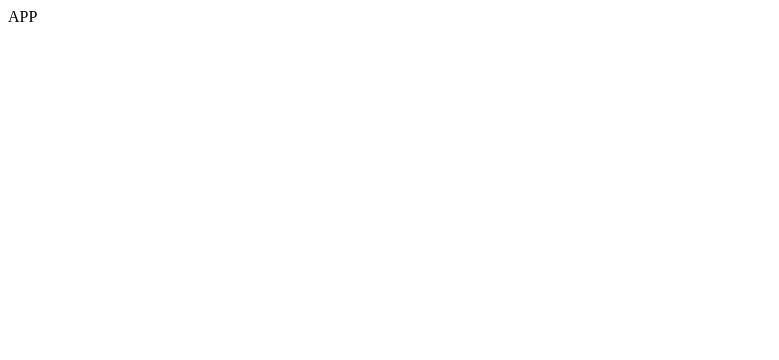
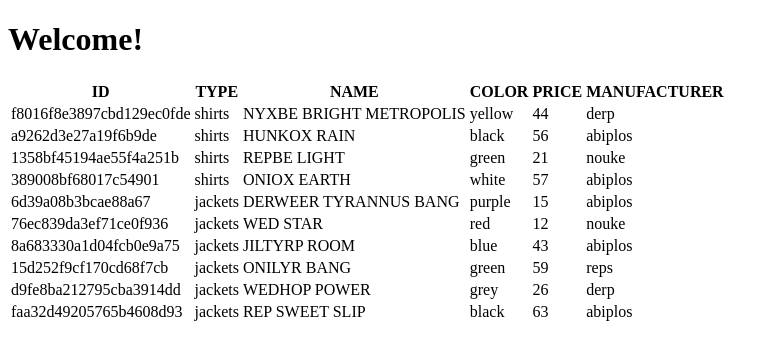
Before and after one commit to veliValentine/warehouse-ui, a React (Create React App) app: page / in a window 1280 px wide. Shown: the top 360 px of the page, without its empty margins (0-779 px from the left). Built offline with nearby package versions, Linux system fonts and the light colour scheme.

Commit message:
first table

```diff
--- a/src/App.js
+++ b/src/App.js
@@ -1,9 +1,124 @@
 import React from 'react';
+import Table from './components/Table';
+
+const d = [
+  {
+    'id': 'f8016f8e3897cbd129ec0fde',
+    'type': 'shirts',
+    'name': 'NYXBE BRIGHT METROPOLIS',
+    'color': [
+      'yellow'
+    ],
+    'price': 44,
+    'manufacturer': 'derp',
+  },
+  {
+    'id': 'a9262d3e27a19f6b9de',
+    'type': 'shirts',
+    'name': 'HUNKOX RAIN',
+    'color': [
+      'black'
+    ],
+    'price': 56,
+    'manufacturer': 'abiplos'
+  },
+  {
+    'id': '1358bf45194ae55f4a251b',
+    'type': 'shirts',
+    'name': 'REPBE LIGHT',
+    'color': [
+      'green'
+    ],
+    'price': 21,
+    'manufacturer': 'nouke',
+    'mask': 'hola'
+  },
+  {
+    'id': '389008bf68017c54901',
+    'type': 'shirts',
+    'name': 'ONIOX EARTH',
+    'color': [
+      'white'
+    ],
+    'price': 57,
+    'manufacturer': 'abiplos'
+  }, {
+    'id': '6d39a08b3bcae88a67',
+    'type': 'jackets',
+    'name': 'DERWEER TYRANNUS BANG',
+    'color': [
+      'purple'
+    ],
+    'price': 15,
+    'manufacturer': 'abiplos'
+  },
+  {
+    'id': '76ec839da3ef71ce0f936',
+    'type': 'jackets',
+    'name': 'WED STAR',
+    'color': [
+      'red'
+    ],
+    'price': 12,
+    'manufacturer': 'nouke'
+  },
+  {
+    'id': '8a683330a1d04fcb0e9a75',
+    'type': 'jackets',
+    'name': 'JILTYRP ROOM',
+    'color': [
+      'blue'
+    ],
+    'price': 43,
+    'manufacturer': 'abiplos'
+  },
+  {
+    'id': '15d252f9cf170cd68f7cb',
+    'type': 'jackets',
+    'name': 'ONILYR BANG',
+    'color': [
+      'green'
+    ],
+    'price': 59,
+    'manufacturer': 'reps'
+  },
+  {
+    'id': 'd9fe8ba212795cba3914dd',
+    'type': 'jackets',
+    'name': 'WEDHOP POWER',
+    'color': [
+      'grey'
+    ],
+    'price': 26,
+    'manufacturer': 'derp'
+  },
+  {
+    'id': 'faa32d49205765b4608d93',
+    'type': 'jackets',
+    'name': 'REP SWEET SLIP',
+    'color': [
+      'black'
+    ],
+    'price': 63,
+    'manufacturer': 'abiplos'
+  }
+];
 
 const App = () => {
+  let o = [];
+  for (let i = 0; i < d.length; i++) {
+    const da = d[i];
+    o[da.id] = da;
+  }
+  const data = o;
+
   return (
     <div>
-      APP
+      <h1>Welcome!</h1>
+      <Table
+        data={Object.values(data)}
+        headers={Object.keys(Object.values(data)[0])}
+      />
     </div>
   );
 };
--- /dev/null
+++ b/src/components/Table.js
@@ -0,0 +1,33 @@
+import React from 'react';
+
+const Header = ({ headers }) => {
+  return (
+    <tr>
+      {headers.map(h => <th key={h}>{h.toUpperCase()}</th>)}
+    </tr>
+  );
+};
+
+const Body = ({ data, headers }) => {
+  return (
+    <tr>
+      {headers.map(header => <td key={header}>{data[header]}</td>)}
+    </tr>
+  );
+};
+
+const Table = ({ data, headers }) => {
+  headers = headers ? headers : ['type', 'name', 'color', 'price', 'manufacturer'];
+  return (
+    <table>
+      <thead>
+        <Header headers={headers} />
+      </thead>
+      <tbody>
+        {data.map(d => <Body key={d.id} data={d} headers={headers} />)}
+      </tbody>
+    </table>
+  );
+};
+
+export default Table;
```
Also changed, not shown: .eslintrc.js, 1 other file (tests, documents, lock files or other folders).
